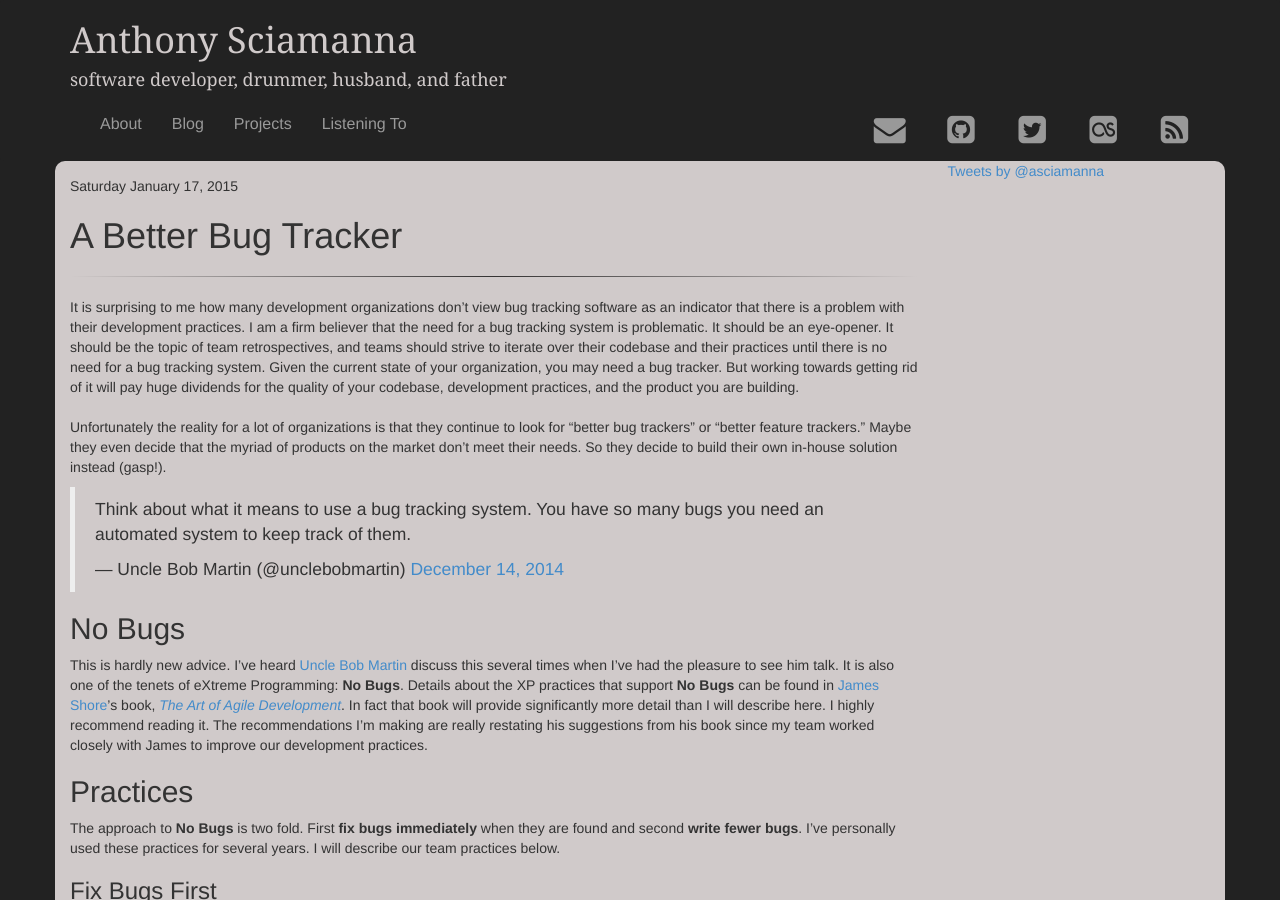
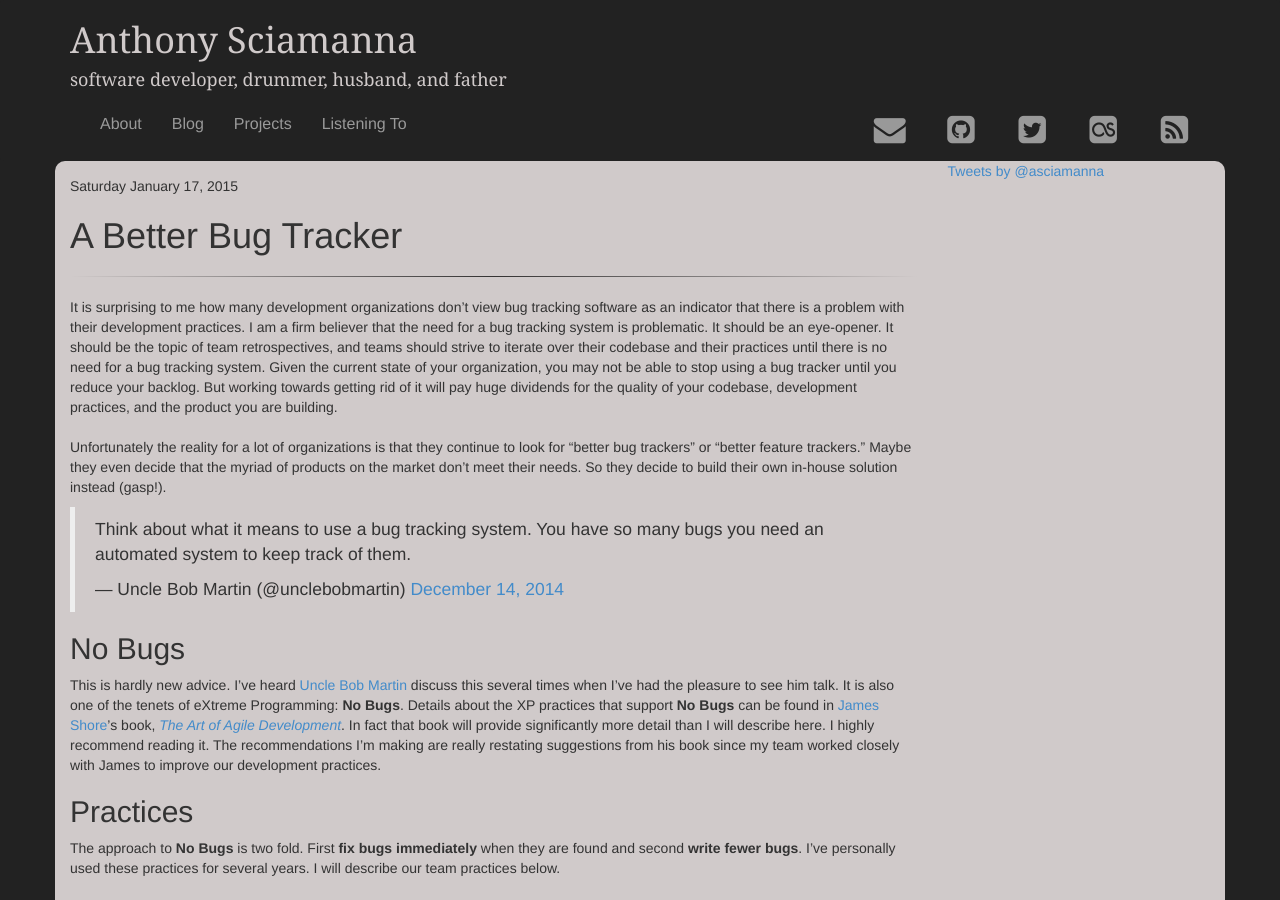
Before and after one commit to asciamanna/asciamanna.github.io, a Jekyll site: the page built from _posts/2015-01-17-a-better-bug-tracker.md, in a window 1280 px wide and 900 px high. Built offline with Jekyll 4.4.1, drawn with Linux system fonts in a browser that asks for light colours; nearby versions of some CDN libraries; comment, search, counter and statistics services are not loaded.

Commit message:
text updates to a better bug tracker post.

```diff
--- a/_posts/2015-01-17-a-better-bug-tracker.md
+++ b/_posts/2015-01-17-a-better-bug-tracker.md
@@ -4,7 +4,7 @@
 comments: true
 category: Development Practices
 ---
-It is surprising to me how many development organizations don't view bug tracking software as an indicator that there is a problem with their development practices. I am a firm believer that the need for a bug tracking system is problematic. It should be an eye-opener. It should be the topic of team retrospectives, and teams should strive to iterate over their codebase and their practices until there is no need for a bug tracking system. Given the current state of your organization, you may need a bug tracker. But working towards getting rid of it will pay huge dividends for the quality of your codebase, development practices, and the product you are building.
+It is surprising to me how many development organizations don't view bug tracking software as an indicator that there is a problem with their development practices. I am a firm believer that the need for a bug tracking system is problematic. It should be an eye-opener. It should be the topic of team retrospectives, and teams should strive to iterate over their codebase and their practices until there is no need for a bug tracking system. Given the current state of your organization, you may not be able to stop using a bug tracker until you reduce your backlog. But working towards getting rid of it will pay huge dividends for the quality of your codebase, development practices, and the product you are building.
 <!--more-->
 Unfortunately the reality for a lot of organizations is that they continue to look for "better bug trackers" or "better feature trackers." Maybe they even decide that the myriad of products on the market don't meet their needs. So they decide to build their own in-house solution instead (gasp!).
 
@@ -12,7 +12,7 @@
 <script async src="//platform.twitter.com/widgets.js" charset="utf-8"></script>
 
 ##No Bugs
-This is hardly new advice. I've heard [Uncle Bob Martin](https://twitter.com/unclebobmartin "Uncle Bob's Twitter") discuss this several times when I've had the pleasure to see him talk. It is also one of the tenets of eXtreme Programming: **No Bugs**. Details about the XP practices that support **No Bugs** can be found in [James Shore](http://www.jamesshore.com/ "James Shore's website")'s book, [*The Art of Agile Development*](http://www.jamesshore.com/Agile-Book/ "Website for The Art of Agile Development"). In fact that book will provide significantly more detail than I will describe here. I highly recommend reading it. The recommendations I'm making are really restating his suggestions from his book since my team worked closely with James to improve our development practices.
+This is hardly new advice. I've heard [Uncle Bob Martin](https://twitter.com/unclebobmartin "Uncle Bob's Twitter") discuss this several times when I've had the pleasure to see him talk. It is also one of the tenets of eXtreme Programming: **No Bugs**. Details about the XP practices that support **No Bugs** can be found in [James Shore](http://www.jamesshore.com/ "James Shore's website")'s book, [*The Art of Agile Development*](http://www.jamesshore.com/Agile-Book/ "Website for The Art of Agile Development"). In fact that book will provide significantly more detail than I will describe here. I highly recommend reading it. The recommendations I'm making are really restating suggestions from his book since my team worked closely with James to improve our development practices.
 
 
 ##Practices
```
